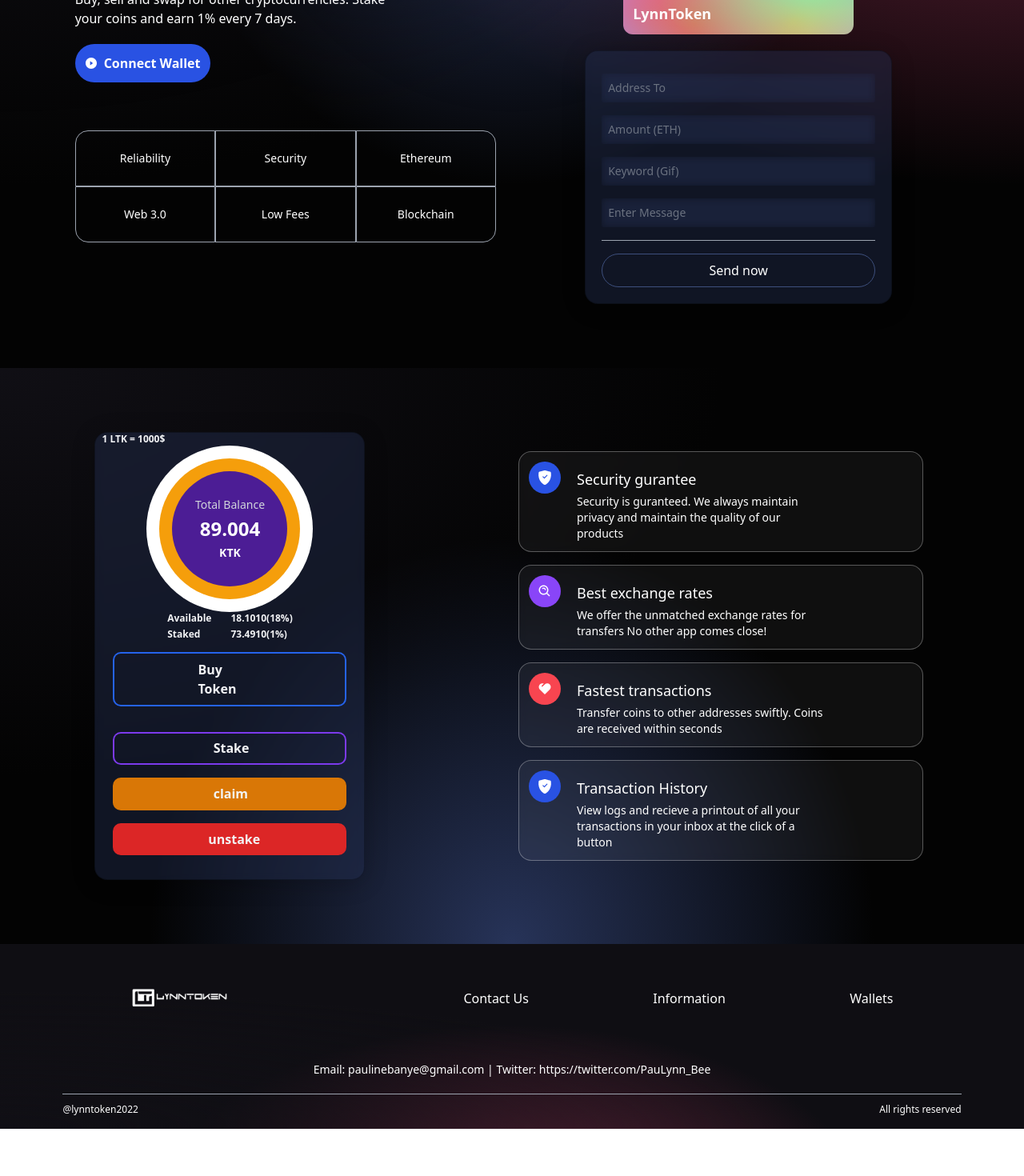
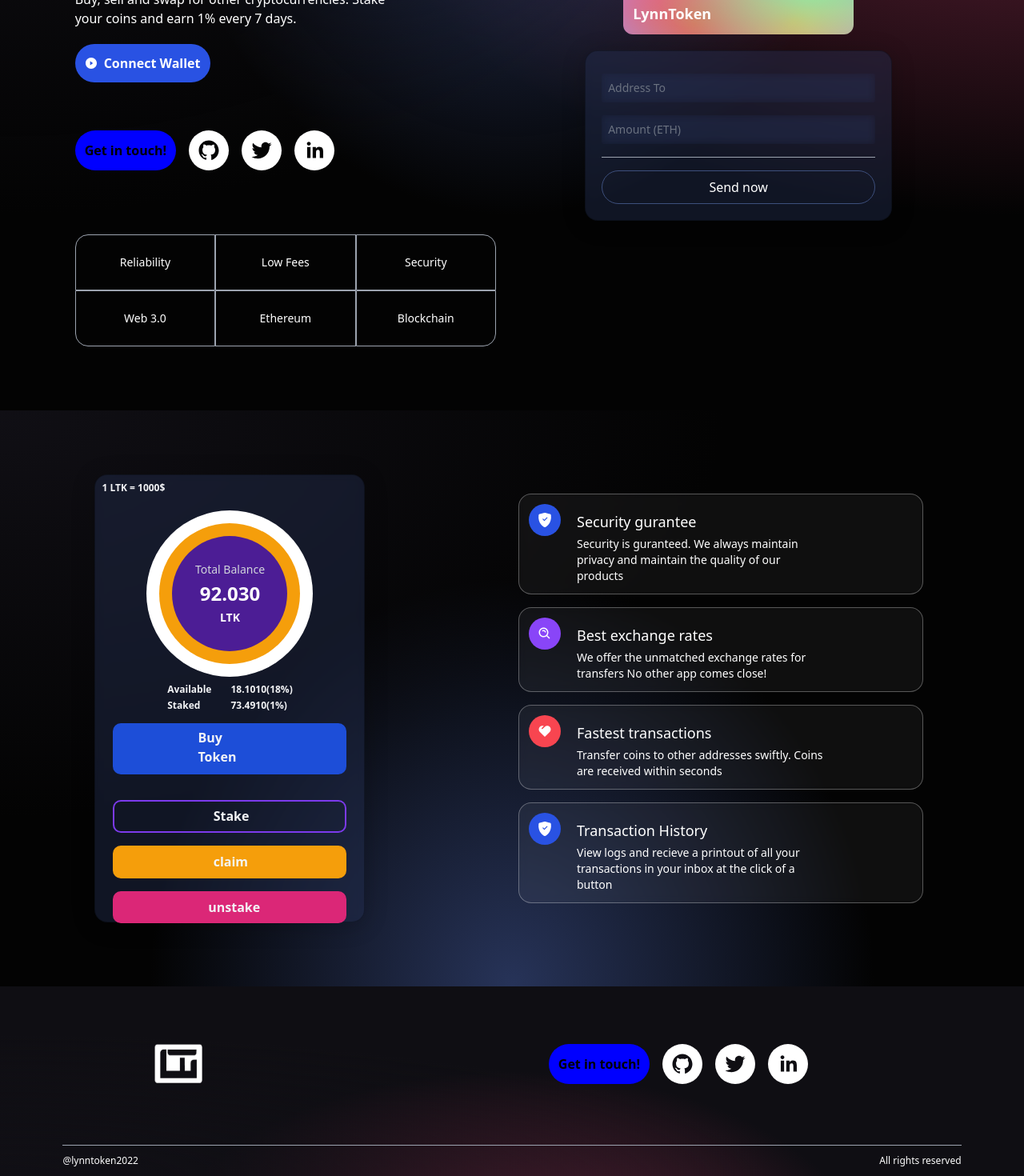
Before and after one commit to pauline-banye/LynnToken_UI, a React (Vite) app: page / in a window 1280 px wide. Shown: the part 320-1790 px from the top of the page at 80% size. Before the commit the page ends 1731 px from the top, so only its background shows below. Built offline with nearby package versions, Linux system fonts and the light colour scheme.

Commit message:
modify ui

```diff
--- a/package.json
+++ b/package.json
@@ -8,13 +8,17 @@
   },
   "dependencies": {
     "@tailwindcss/forms": "^0.3.4",
+    "css": "^3.0.0",
     "eth-revert-reason": "^1.0.3",
     "ethers": "^5.6.1",
     "framer-motion": "^5.3.1",
+    "intelligence": "^0.1.1",
     "react": "^17.0.0",
     "react-dom": "^17.0.0",
     "react-icons": "^4.3.1",
-    "sweetalert2": "^11.4.6"
+    "react-social-icons": "^5.13.0",
+    "sweetalert2": "^11.4.6",
+    "tailwind": "^4.0.0"
   },
   "devDependencies": {
     "@vitejs/plugin-react": "^1.0.0",
--- a/src/components/Footer.jsx
+++ b/src/components/Footer.jsx
@@ -1,6 +1,7 @@
 import React from "react";
+import { SocialIcon } from "react-social-icons";
 
-import logo from "../../images/logo.png";
+import logo from "../../images/icon.png";
 
 const Footer = () => (
   <div className="w-full flex md:justify-center justify-between items-center flex-col p-4 gradient-bg-footer">
@@ -9,16 +10,31 @@ const Footer = () => (
         <img src={logo} alt="logo" className="w-32" />
       </div>
       <div className="flex flex-1 justify-evenly items-center flex-wrap sm:mt-0 mt-5 w-full">
-        <p className="text-white text-base text-center mx-2 cursor-pointer">Contact Us</p>
-        <p className="text-white text-base text-center mx-2 cursor-pointer">Information</p>
-        <p className="text-white text-base text-center mx-2 cursor-pointer">Wallets</p>
+      <div class="socials-logo">
+        <div className="flex space-x-4 my-5">
+          <button
+            type="button"
+            className="flex flex-row justify-center items-center my-5 hover:bg-[purple] bg-[blue] p-3 rounded-full cursor-pointer hover:bg-[#2546bd] font-extrabold"
+            >
+            <a
+              className="text-white text-l font-extrabold"
+              class="hire-me-btn"
+              href="mailto:paulinebanye@gmail.com"
+              target="blank"
+              class="hire-me-content"
+            >
+              Get in touch! <i class="fas fa-arrow-right font-extrabold"></i>
+            </a>
+          </button>
+            <span className="flex space-x-4  my-5">
+              <SocialIcon bgColor="white" url="https://github.com/pauline-banye" />
+              <SocialIcon bgColor="white" url="https://twitter.com/PauLynn_Bee" />
+              <SocialIcon bgColor="white" url="https://www.linkedin.com/in/paulinebanye/" />
+            </span>
+          </div>
+        </div>
       </div>
     </div>
-
-    <div className="flex justify-center items-center flex-col mt-5">
-      <p className="text-white text-sm text-center font-medium mt-2">Email:  paulinebanye@gmail.com    | Twitter:   https://twitter.com/PauLynn_Bee</p>
-    </div>
-
     <div className="sm:w-[90%] w-full h-[0.25px] bg-gray-400 mt-5 " />
 
     <div className="sm:w-[90%] w-full flex justify-between items-center mt-3">
--- a/src/components/Services.jsx
+++ b/src/components/Services.jsx
@@ -38,7 +38,7 @@ const Staking = () => {
 const Header = () => {
   return (
     <div className={style.ava}>
-      <p>1 LTK = 1000$ </p>
+      <p className="pt-2">1 LTK = 1000$ </p>
     </div>
   );
 };
@@ -55,15 +55,14 @@ const Main = () => {
 
 const Circle = () => {
   return (
-    <div className="flex space-x-6 justify-center items-center">
+    <div className="flex space-x-6 justify-center items-center pt-5">
       <div className=" rounded-full w-52 h-52 bg-white flex justify-center  items-center ">
-        <div className="w-44 h-44 rounded-full bg-yellow-500 flex justify-center items-center">
+        <div className="w-44 h-44 rounded-full ring-bg-white bg-yellow-500 flex justify-center items-center">
           <div className="w-36 h-36 rounded-full bg-purple-900 flex flex-col space-y-1 justify-center items-center">
             <span className="text-sm text-gray-300  ">Total Balance</span>
-            {/* <span className="text-sm text-gray-300 "> {()} </span> */}
-            <p className="text-bold text-white font-bold text-2xl">89.004</p>
+            <p className="text-bold text-white font-bold text-2xl">92.030</p>
             <p className="text-bold text-white text-sm uppercase self-center font-bold">
-              KTK
+              LTK
             </p>
           </div>
         </div>
@@ -75,11 +74,11 @@ const Circle = () => {
 const AvailableStaked = () => {
   return (
     <div className="flex space-x-6 justify-center items-center">
-      <div className="space-y-1">
+      <div className="space-y-1 pt-2">
         <p className={style.ava}>Available</p>
         <p className={style.ava}>Staked</p>
       </div>
-      <div className="space-y-1">
+      <div className="space-y-1 pt-2">
         <p className={style.ava}>18.1010(18%)</p>
         <p className={style.ava}>73.4910(1%)</p>
       </div>
@@ -144,26 +143,26 @@ return (
   <div className="  flex-col flex space-y-5 justify-center items-center  ">
     <div
       onClick={() => pop("buy")}
-      className="  w-[18rem] px-[6.5rem] m-4 py-[0.5rem] ring-2 ring-blue-600 rounded-lg text-gray-100  font-semibold cursor-pointer"
+      className="  w-[18rem] px-[6.5rem] m-4 pt-1 py-[0.5rem] ring-2 ring-blue-700 bg-blue-700 hover:ring-blue-600 hover:bg-blue-600 rounded-lg text-gray-100  font-semibold cursor-pointer"
     >
       Buy Token
     </div>
 
     <div
       onClick={() => pop("stake")}
-      className=" w-[18rem] px-[7.7rem] m-4 cursor-pointer py-[0.4rem] p-14 ring-2 ring-purple-600 rounded-lg text-gray-100  font-semibold"
+      className=" w-[18rem] px-[7.7rem] m-4 cursor-pointer py-[0.4rem] p-14 ring-2 ring-purple-600 hover:bg-purple-600 rounded-lg text-gray-100  font-semibold"
     >
       Stake
     </div>
     <div
       onClick={() => pop("claim")}
-      className=" w-[18rem] px-[7.7rem] m-4 cursor-pointer py-[0.4rem] p-14  ring-2 ring-yellow-600 bg-yellow-600 rounded-lg text-gray-100  font-semibold"
+      className=" w-[18rem] px-[7.7rem] m-4 cursor-pointer py-[0.4rem] p-14  ring-2 ring-yellow-500 bg-yellow-500 hover:ring-yellow-600 hover:bg-yellow-600 rounded-lg text-gray-100  font-semibold"
     >
       claim
     </div>
     <div
       onClick={() => pop("unstake")}
-      className=" w-[18rem] px-[7.3rem] m-3 cursor-pointer py-[0.4rem] ring-2 ring-red-600 bg-red-600 rounded-lg text-gray-100  font-semibold"
+      className=" w-[18rem] px-[7.3rem] m-3 cursor-pointer py-[0.4rem] ring-2 ring-pink-600 bg-pink-600 hover:ring-red-600 hover:bg-red-600 rounded-lg text-gray-100  font-semibold"
     >
       unstake
     </div>
--- a/src/components/Welcome.jsx
+++ b/src/components/Welcome.jsx
@@ -2,6 +2,7 @@ import React, { useContext } from "react";
 import { AiFillPlayCircle } from "react-icons/ai";
 import { SiEthereum } from "react-icons/si";
 import { BsInfoCircle } from "react-icons/bs";
+import { SocialIcon } from "react-social-icons";
 
 import { TransactionContext } from "../context/TransactionContext";
 import { shortenAddress } from "../utils/shortenAddress";
@@ -24,11 +25,10 @@ const Welcome = () => {
   const { currentAccount, connectWallet, handleChange, sendTransaction, formData, isLoading } = useContext(TransactionContext);
 
   const handleSubmit = (e) => {
-    const { addressTo, amount, keyword, message } = formData;
+    const { addressTo, amount} = formData;
 
     e.preventDefault();
-
-    if (!addressTo || !amount || !keyword || !message) return;
+    if (!addressTo || !amount) return;
 
     sendTransaction();
   };
@@ -54,20 +54,44 @@ const Welcome = () => {
                 Connect Wallet
               </p>
             </button>
-          )}
+            )}
+
+          <div class="socials-logo">
+            <div className="flex space-x-4 my-5">
+              <button
+                type="button"
+                className="flex flex-row justify-center items-center my-5 hover:bg-[purple] bg-[blue] p-3 rounded-full cursor-pointer hover:bg-[#2546bd] font-extrabold"
+              >
+                <a
+                  className="text-white text-l font-extrabold"
+                  class="hire-me-btn"
+                  href="mailto:paulinebanye@gmail.com"
+                  target="blank"
+                  class="hire-me-content"
+                >
+                  Get in touch! <i class="fas fa-arrow-right font-extrabold"></i>
+                </a>
+              </button>
+                <span className="flex space-x-4  my-5">
+                  <SocialIcon bgColor="white" url="https://github.com/pauline-banye" />
+                  <SocialIcon bgColor="white" url="https://twitter.com/PauLynn_Bee" />
+                  <SocialIcon bgColor="white" url="https://www.linkedin.com/in/paulinebanye/" />
+                </span>
+            </div>
+          </div>
 
           <div className="grid sm:grid-cols-3 grid-cols-2 w-full mt-10">
             <div className={`rounded-tl-2xl ${companyCommonStyles}`}>
               Reliability
             </div>
-            <div className={companyCommonStyles}>Security</div>
+            <div className={companyCommonStyles}>Low Fees</div>
             <div className={`sm:rounded-tr-2xl ${companyCommonStyles}`}>
-              Ethereum
+            Security
             </div>
             <div className={`sm:rounded-bl-2xl ${companyCommonStyles}`}>
               Web 3.0
             </div>
-            <div className={companyCommonStyles}>Low Fees</div>
+            <div className={companyCommonStyles}>Ethereum</div>
             <div className={`rounded-br-2xl ${companyCommonStyles}`}>
               Blockchain
             </div>
@@ -96,9 +120,6 @@ const Welcome = () => {
           <div className="p-5 sm:w-96 w-full flex flex-col justify-start items-center blue-glassmorphism">
             <Input placeholder="Address To" name="addressTo" type="text" handleChange={handleChange} />
             <Input placeholder="Amount (ETH)" name="amount" type="number" handleChange={handleChange} />
-            <Input placeholder="Keyword (Gif)" name="keyword" type="text" handleChange={handleChange} />
-            <Input placeholder="Enter Message" name="message" type="text" handleChange={handleChange} />
-
             <div className="h-[1px] w-full bg-gray-400 my-2" />
 
             {isLoading
```
Also changed, not shown: 2 other files (tests, documents, lock files or other folders).
